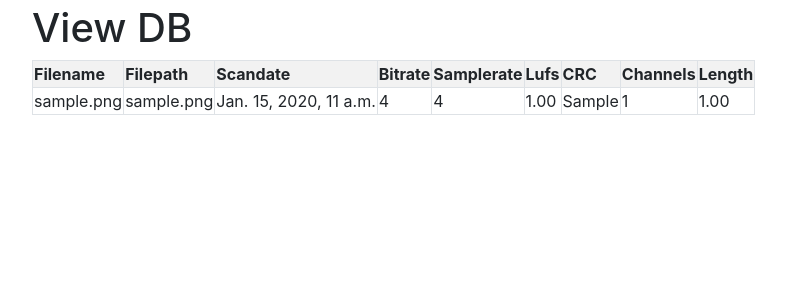
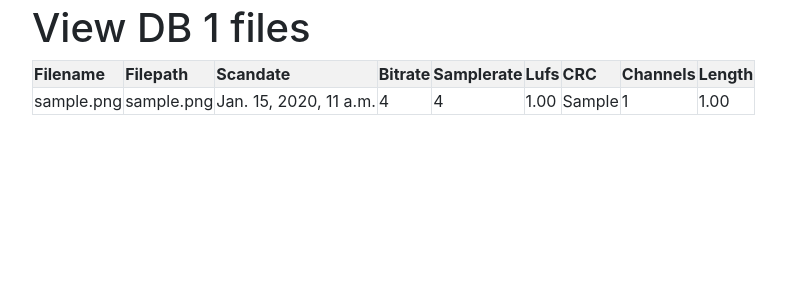
Before and after one commit to DanielJohnHarty/VO_Dashboard, a Django app: page /repo_scanner/view_db in a window 1280 px wide. Shown: the part 56-356 px from the top of the page, without its empty margins (53-839 px from the left). Run offline with Django 3.2, Linux system fonts and the light colour scheme; tables that the repository leaves empty hold one stand-in row (values such as "Sample post"); parts of the project's set-up code (start-up, migrations or seed data) failed here and were passed over; some libraries are stand-ins or nearby versions.

Commit message:
Feature - DB entry count in view_db

```diff
--- a/audio_server/audio_server/templates/repo_scanner/view_db.html
+++ b/audio_server/audio_server/templates/repo_scanner/view_db.html
@@ -1,6 +1,6 @@
 {% extends "base.html" %}
 {% block content %}
-<h1>View DB</h1>
+<h1>View DB {{count}} files</h1>
 
 <section>
 
--- a/audio_server/repo_scanner/views.py
+++ b/audio_server/repo_scanner/views.py
@@ -12,5 +12,5 @@ def scan(request):
 def view_db(request):
     template = 'repo_scanner/view_db.html'
     audio_db = models.AudioAsset.objects.all()
-    context = {'audio_db':audio_db,}
+    context = {'count':len(audio_db), 'audio_db':audio_db,}
     return render(request, template, context=context)
```
